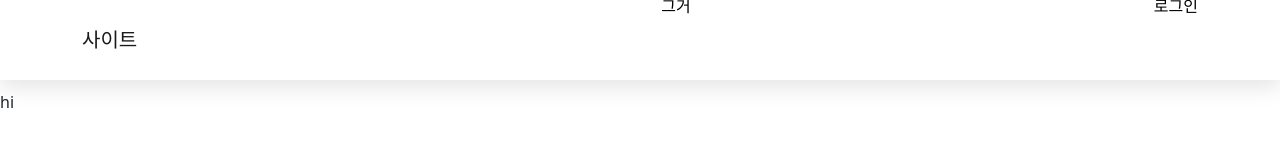
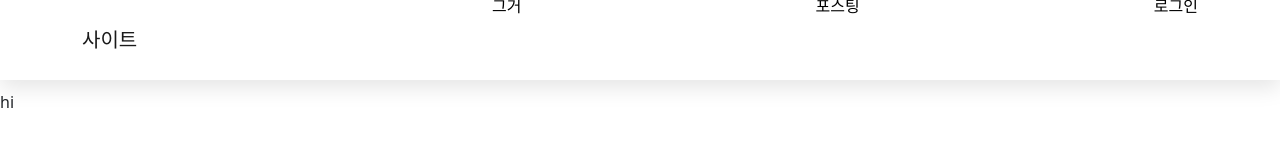
Before and after one commit to CONNEXT36524/PETZZANG-FE, a React (Create React App) app: page / in a window 1280 px wide. Shown: the top 160 px of the page. Built offline with nearby package versions, Linux system fonts and the light colour scheme; a web font is replaced by a local one.

Commit message:
feat: Add Temporary Posting Button

```diff
--- a/src/App.js
+++ b/src/App.js
@@ -3,6 +3,7 @@ import "bootstrap/dist/css/bootstrap.css"; //bootstrap css 적용
 import { Route, Routes, BrowserRouter as Router } from "react-router-dom";
 import { Container, Nav, Navbar } from "react-bootstrap";
 import Home from "./pages/Home";
+import Posting from "./pages/Community/Posting/Posting";
 
 function App() {
 	return (
@@ -13,9 +14,14 @@ function App() {
 						{" "}
 						사이트
 					</Navbar.Brand>
+					{/* <Nav.Link className = "item" href="/about">소개</Nav.Link> */}
 					<div className="item1">
 						<Nav.Link href="/">그거</Nav.Link>
 					</div>
+					<div className="item3">
+						<Nav.Link href="/posting">포스팅</Nav.Link>
+					</div>
+
 					<div className="item2">
 						<Nav.Link href="/">로그인</Nav.Link>
 					</div>
@@ -23,8 +29,10 @@ function App() {
 			</Navbar>
 
 			<main className="main">
+				{/* Switch has been replaced with Routes from v6 */}
 				<Routes>
 					<Route exact path="/" element={<Home />} />
+					<Route path="/posting" element={<Posting />} />
 					{/* <Route path="*" element={<NotFound />} /> */}
 					{/* 지정하지 않은 주소로 들어올 때는 NotFound가 뜬다. */}
 				</Routes>
```
